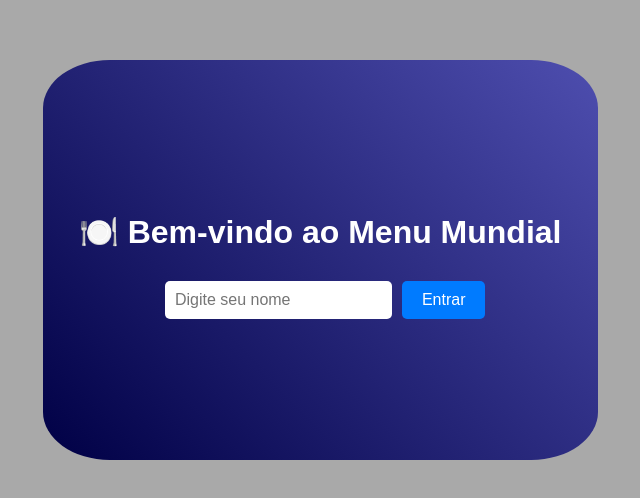
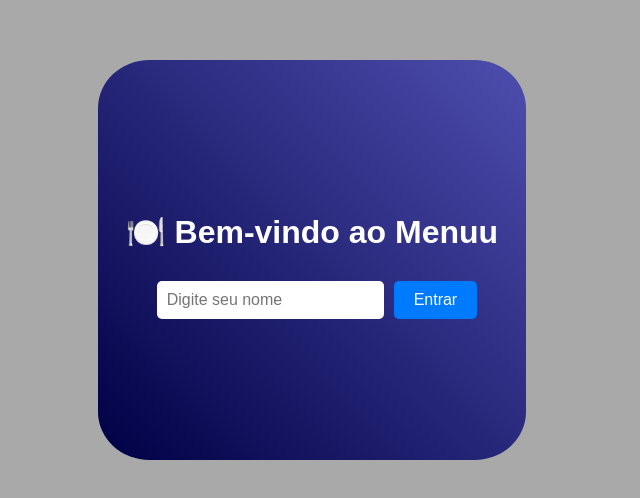
Before and after one commit to JoseVitorRC/Projeto-LDM-JoseVitor, a React (Vite) app: page / in a window 1280 px wide. Shown: the part 140-638 px from the top of the page, without its empty margins (356-996 px from the left). Built offline with nearby package versions, Linux system fonts and the light colour scheme.

Commit message:
alteração estética no login

```diff
--- a/src/components/Login/Login.css
+++ b/src/components/Login/Login.css
@@ -1,10 +1,10 @@
 .login-container {
-    display: flex;
+    display: block;
     flex-direction: column;
     align-items: center;
     justify-content: center;
-    height: 100vh;
-    background: linear-gradient(45deg, #ff9800, #ff5722);
+    border-radius: 12%;
+    background: linear-gradient(45deg, #000045, #4e4eaf);
     color: white;
     font-family: Arial, sans-serif;
   }
--- a/src/components/Login/Login.jsx
+++ b/src/components/Login/Login.jsx
@@ -18,7 +18,7 @@ export default function Login() {
 
   return (
     <div className="login-container">
-      <h1>🍽️ Bem-vindo ao Menu Mundial</h1>
+      <h1>🍽️ Bem-vindo ao Menuu</h1>
       <form onSubmit={handleLogin}>
         <input
           type="text"
```
